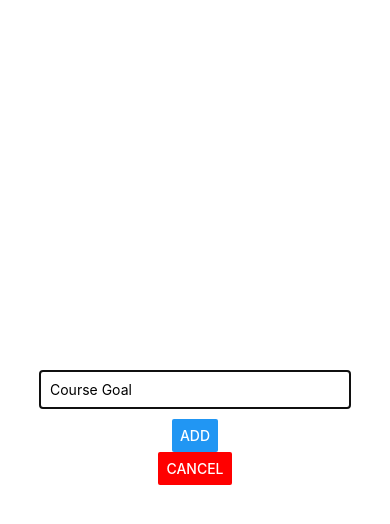
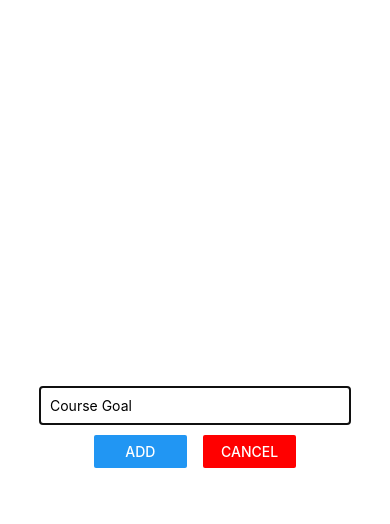
Before and after one commit to rony646/react-native-st, a React Native app: screen / in a window 390 px wide. Both pictures are taken after a click on the button "ADD YOUR GOAL". Shown: the top 524 px of the page. Built offline with nearby package versions, Linux system fonts and the light colour scheme.

Commit message:
preventing empty input

```diff
--- a/components/GoalInput.js
+++ b/components/GoalInput.js
@@ -9,7 +9,6 @@
 } from 'react-native'
 
 const GoalInput = props => {
-
     const [enteredGoal, setEnteredGoal] = useState("")
 
     const goalInputHandler = (enteredText) => {
@@ -17,6 +16,9 @@
       }
 
     const addGoalHandler = () => {
+        if(enteredGoal.length === 0) {
+          return
+        }
         props.onAddGoal(enteredGoal)
         setEnteredGoal('')
     }
@@ -29,8 +31,10 @@
               style={styles.input}
               onChangeText={goalInputHandler}
               value={enteredGoal}/>
-            <Button title="ADD" onPress={addGoalHandler}/>
-            <Button title="CANCEL" color="red" onPress={props.onCancel}/>
+            <View style={styles.buttonContainer}>
+              <View style={styles.button}><Button title="ADD" onPress={addGoalHandler}/></View>
+              <View style={styles.button}><Button title="CANCEL" color="red" onPress={props.onCancel}/></View>
+            </View>
           </View>
         </Modal>
 
@@ -49,6 +53,14 @@
         borderWidth: 1,
         padding: 10,
         margin: 10
+      },
+      buttonContainer: {
+        flexDirection: "row",
+        justifyContent: "space-evenly",
+        width: "60%"
+      },
+      button: {
+        width: "40%"
       }
 })
 
```
Also changed, not shown: App.js (line endings or trailing spaces).
